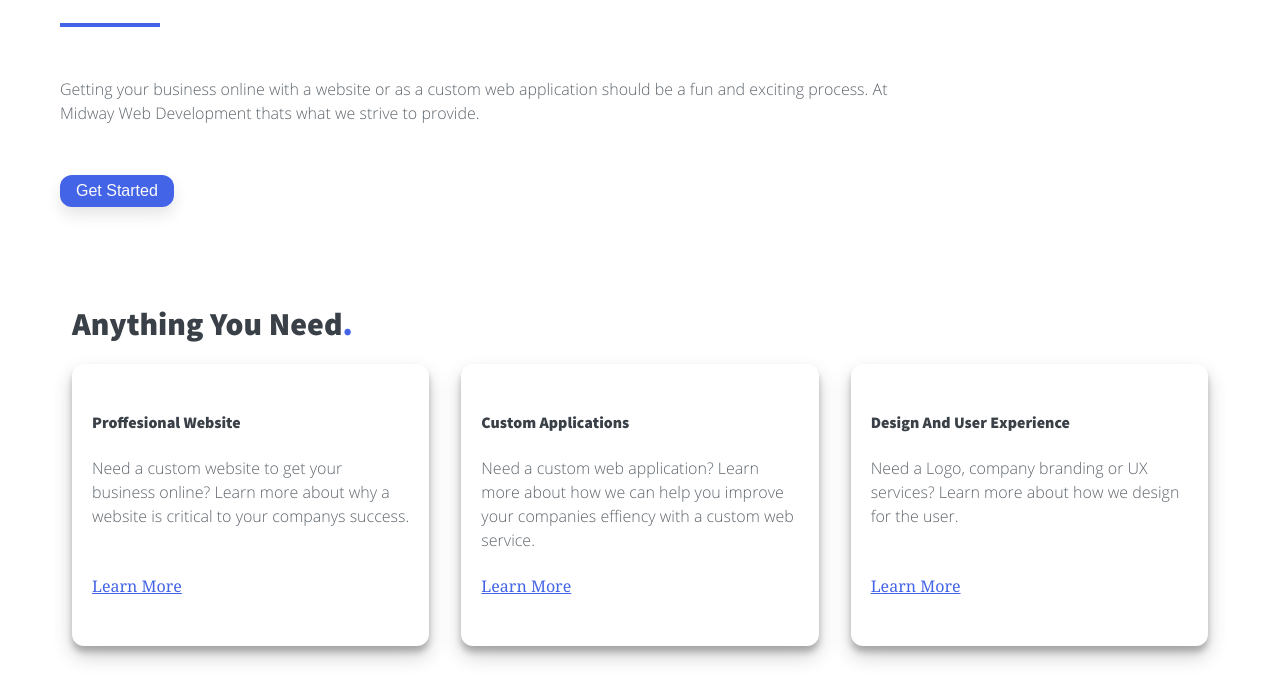
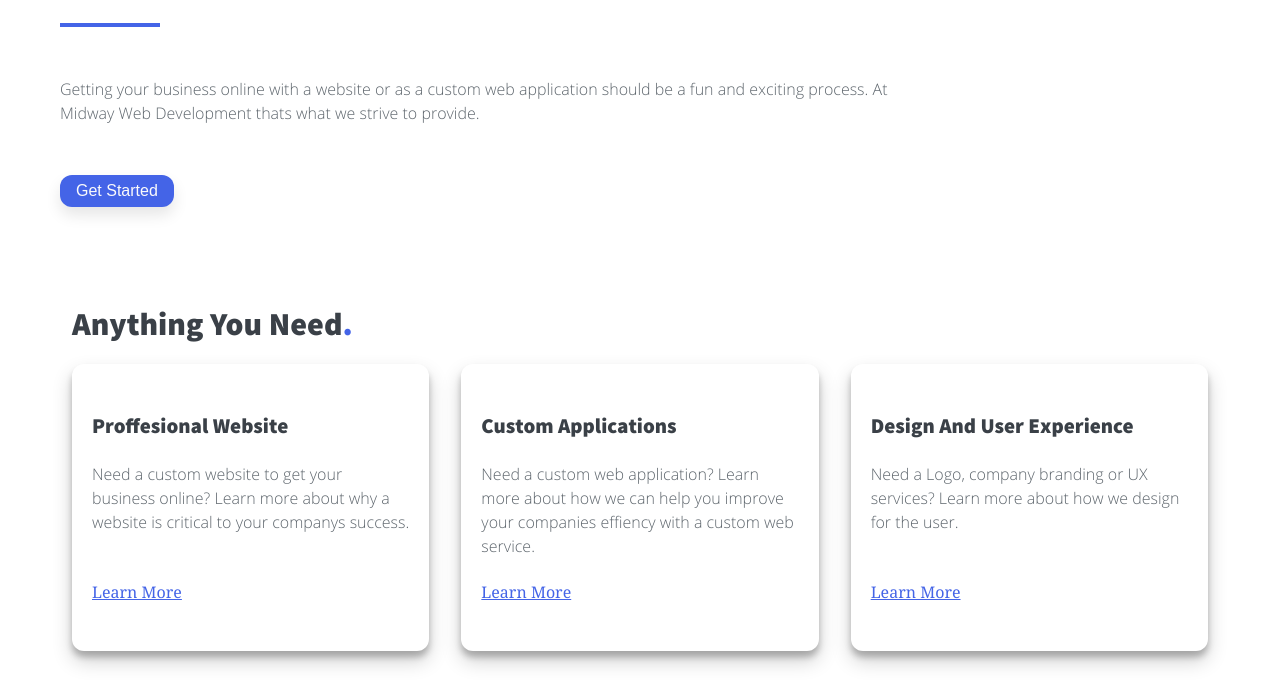
Before and after one commit to tylorkolbeck/midway-web-dev, a Gatsby site: page / in a window 1280 px wide. Shown: the part 412-1097 px from the top of the page. Built offline with nearby package versions, Linux system fonts and the light colour scheme; Gatsby itself is replaced by a stand-in of ours; some packages are replaced by stand-ins of ours.

Commit message:
change card title to h3

```diff
--- a/src/components/Card/Card.js
+++ b/src/components/Card/Card.js
@@ -12,12 +12,12 @@ export function Card(props) {
 
 Card.Title = ({ children, position }) => {
   return (
-    <h4
+    <h3
       className={styles.Card_Title}
       style={{ textAlign: position ? position : "left" }}
     >
       {children}
-    </h4>
+    </h3>
   )
 }
 
```
